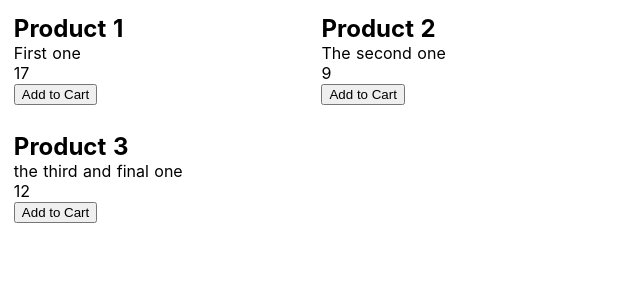
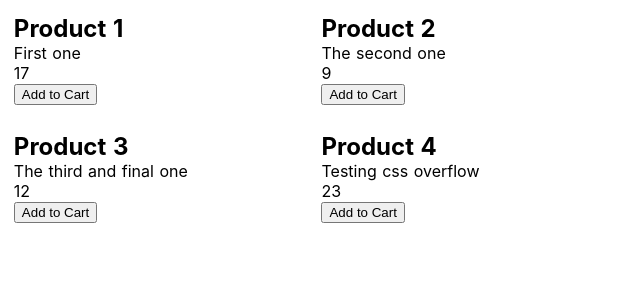
Before and after one commit to xiarandolph/single-page-webshop, a Nuxt app: page / in a window 1280 px wide. Shown: the top 300 px of the page, without its empty margins (0-640 px from the left). Built offline with nearby package versions, Linux system fonts and the light colour scheme.

Commit message:
Include fourth sample product

```diff
--- a/assets/products.js
+++ b/assets/products.js
@@ -1,17 +1,2 @@
-let products = [{
-  "id": "P1",
-  "price": 17,
-  "name": "Product 1",
-  "description": "First one"
-}, {
-  "id": "P2",
-  "price": 9,
-  "name": "Product 2",
-  "description": "The second one"
-}, {
-  "id": "P3",
-  "price": 12,
-  "name": "Product 3",
-  "description": "the third and final one"
-}]
+let products = [{"id": "P1", "price": 17, "name": "Product 1", "description": "First one"}, {"id": "P2", "price": 9, "name": "Product 2", "description": "The second one"}, {"id": "P3", "price": 12, "name": "Product 3", "description": "The third and final one"}, {"id": "P4", "price": 23, "name": "Product 4", "description": "Testing css overflow"}]
 export default products
```
Also changed, not shown: 1 other file (tests, documents, lock files or other folders).
